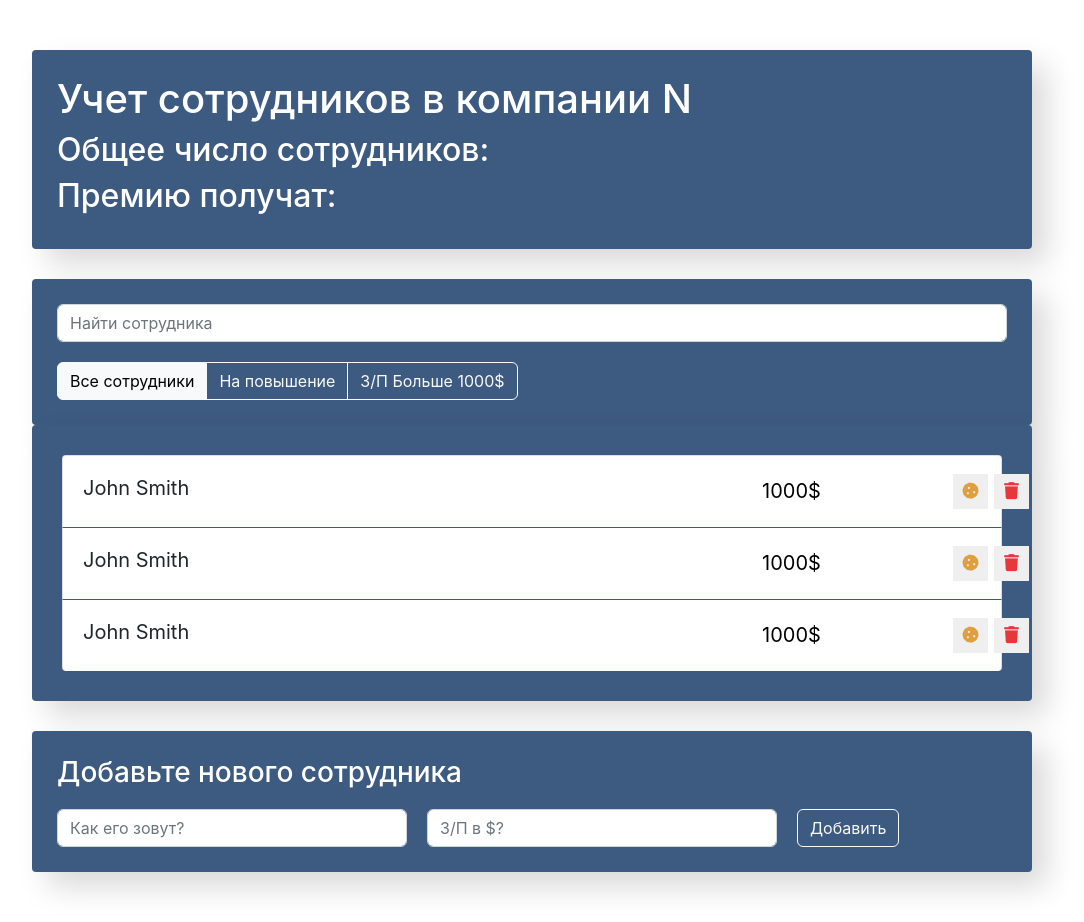
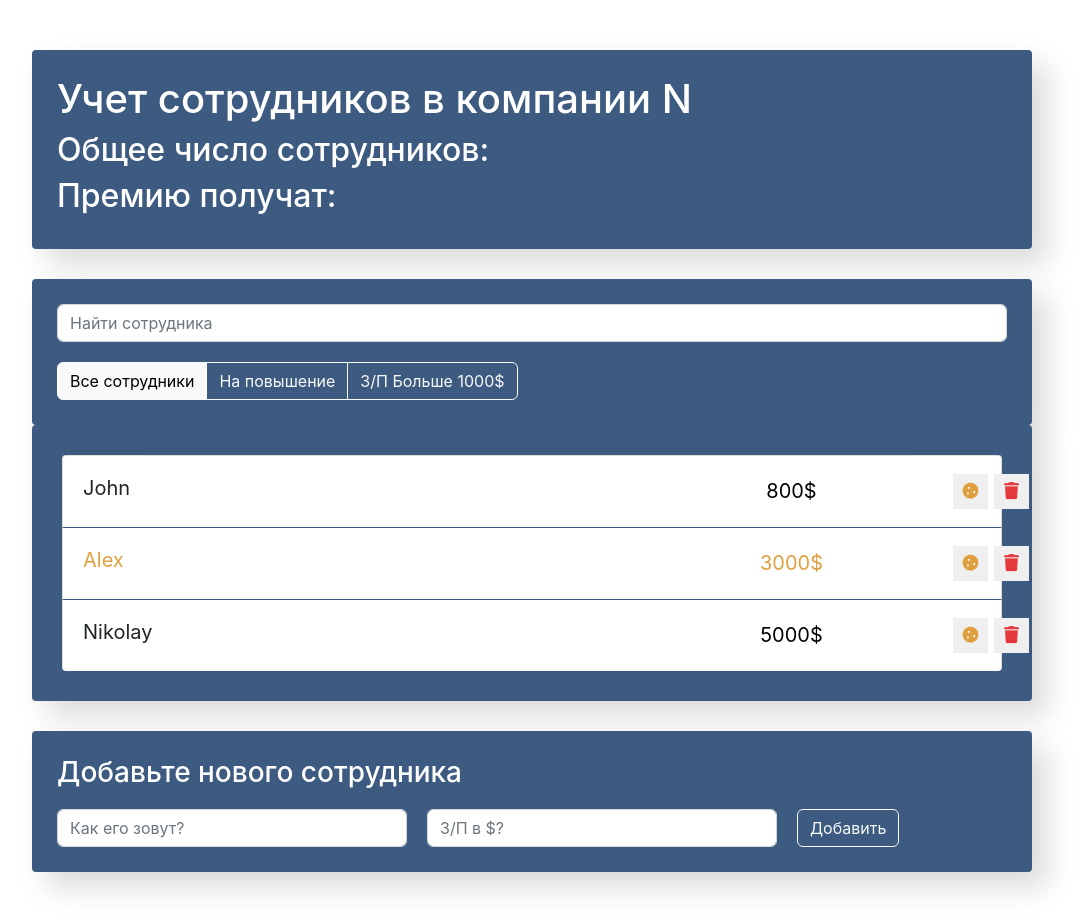
Before and after one commit to Nikolay-Kolotilo/React_App, a React (Create React App) app in the folder my-app/: page / in a window 1280 px wide. Shown: the whole page, without its empty margins (108-1192 px from the left). Built offline with nearby package versions, Linux system fonts and the light colour scheme.

Commit message:
Lec_127__React_Practice properties on the project

```diff
--- a/my-app/src/components/app/app.js
+++ b/my-app/src/components/app/app.js
@@ -7,6 +7,12 @@
 import './app.css';
 
 function App() {
+    const data = [
+        { name: 'John', salary: 800, increase: false },
+        { name: 'Alex', salary: 3000, increase: true },
+        { name: 'Nikolay', salary: 5000, increase: false }
+    ];
+
     return (
         <div className="app">
             <AppInfo />
@@ -14,7 +20,7 @@
                 <SearchPanal />
                 <AppFilter />
             </div>
-            <EmployeesList />
+            <EmployeesList data={data} />
             <EmployeesAddForm />
         </div>
     )
--- a/my-app/src/components/employees-list-item/employees-list-item.js
+++ b/my-app/src/components/employees-list-item/employees-list-item.js
@@ -1,10 +1,11 @@
 import './employees-list-item.css';
 
-const EmployeesListItem = () => {
+const EmployeesListItem = ({ name, salary, increase }) => {
+    let elem = increase ? 'increase' : '';
     return (
-        <li className="list-group-item d-flex justify-content-between">
-            <span className="list-group-item-label">John Smith</span>
-            <input type="text" className="list-group-item-input" defaultValue="1000$"/>
+        <li className={"list-group-item d-flex justify-content-between elem"+ ' ' + elem}>
+            <span className="list-group-item-label">{name}</span>
+            <input type="text" className="list-group-item-input" defaultValue={salary + '$'} />
                 <div className='d-flex justify-content-center align-items-center'>
                     <button type="button"
                         className="btn-cookie btn-sm ">
--- a/my-app/src/components/employees-list/employees-list.js
+++ b/my-app/src/components/employees-list/employees-list.js
@@ -1,15 +1,17 @@
 import EmployeesListItem from '../employees-list-item/employees-list-item';
 import './employees-list.css';
 
-const EmployeesList = () => {
+const EmployeesList = ({ data }) => {
+    const elements = data.map((item) => {
+        return (
+            <EmployeesListItem {...item} />
+        )
+    })
+
     return (
         <ul className="app-list list-group">
-            <EmployeesListItem />
-            <EmployeesListItem />
-            <EmployeesListItem />
+            {elements}
         </ul>
-
         )
 }
-
 export default EmployeesList
--- a/my-app/src/index.js
+++ b/my-app/src/index.js
@@ -14,7 +14,7 @@
 //     <button></button>
 //   </div>
 // )
-const elem = React.createElement(); // При этом React - это класс, а createElement - метод этого класса.
+// const elem = React.createElement(); // При этом React - это класс, а createElement - метод этого класса.
 
 const root = ReactDOM.createRoot(document.getElementById('root'));
 root.render(
```
Lines whose indentation alone changed are shown as unchanged.
